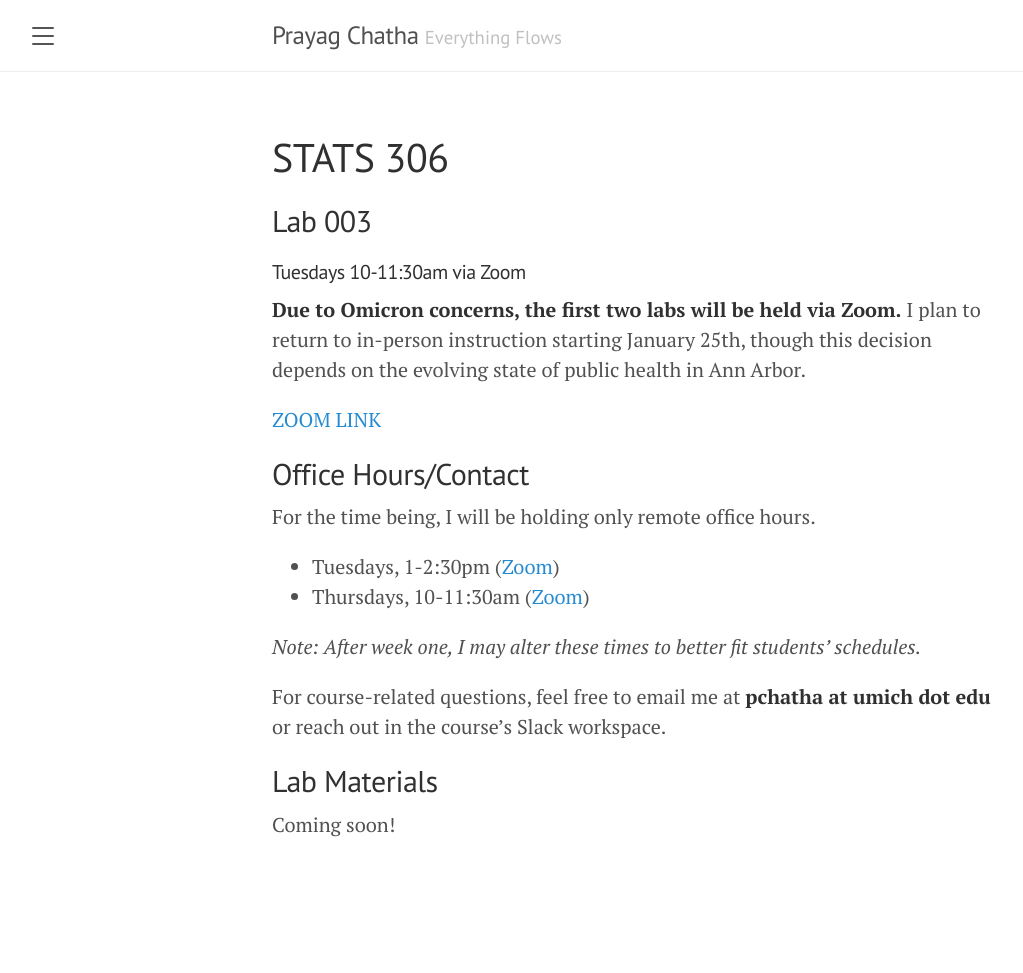
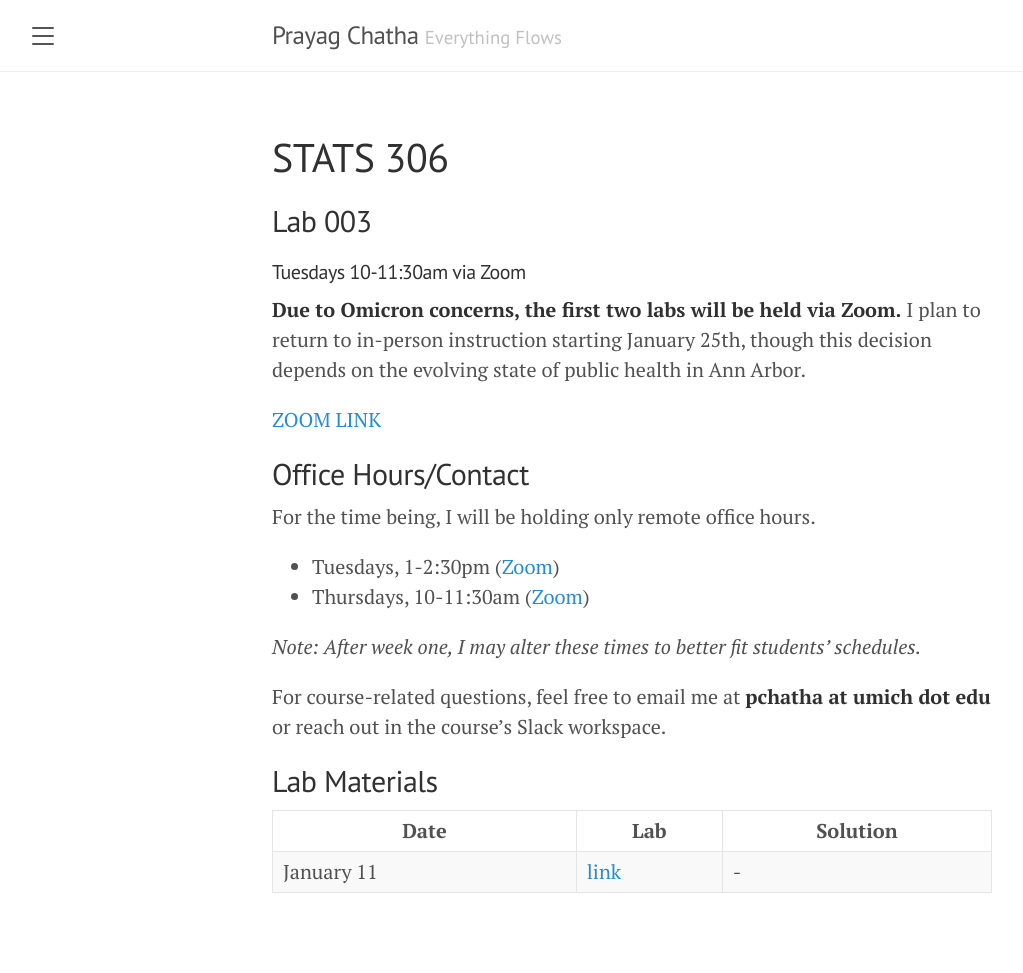
Before and after one commit to chathasphere/chathasphere.github.io, a Jekyll site: the page built from teaching/stats306.md, in a window 1280 px wide. Shown: the whole page, without its empty margins (8-1031 px from the left). Built offline with Jekyll 4.4.1, drawn with Linux system fonts in a browser that asks for light colours; before the commit the page ends 920 px from its top, so only the background shows below that.

Commit message:
Upload first lab

```diff
--- a/teaching/stats306.md
+++ b/teaching/stats306.md
@@ -20,4 +20,6 @@ For the time being, I will be holding only remote office hours.
 For course-related questions, feel free to email me at **pchatha at umich dot edu** or reach out in the course's Slack workspace.
 ## Lab Materials
 
-Coming soon!
+| Date       | Lab  | Solution |
+|------------|------|----------|
+| January 11 | [link](https://colab.research.google.com/github/chathasphere/chathasphere.github.io/blob/main/teaching/306_materials/003_lab1.ipynb) | -     |
```
Also changed, not shown: LICENSE.md (deleted), README.md, 1 other file.
